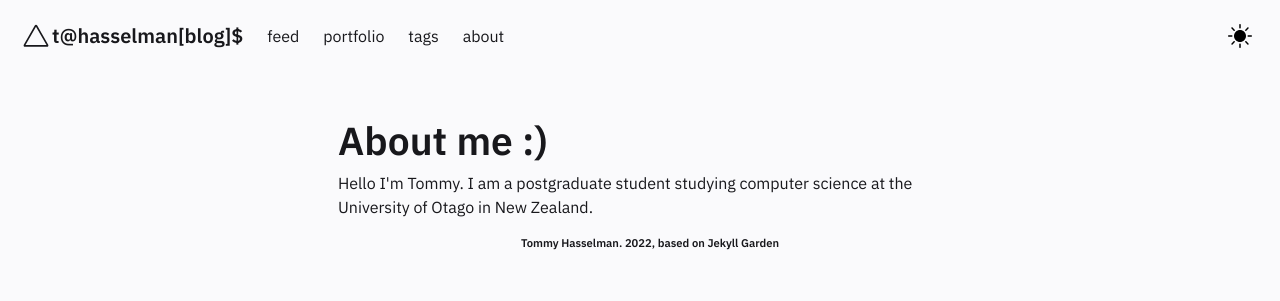
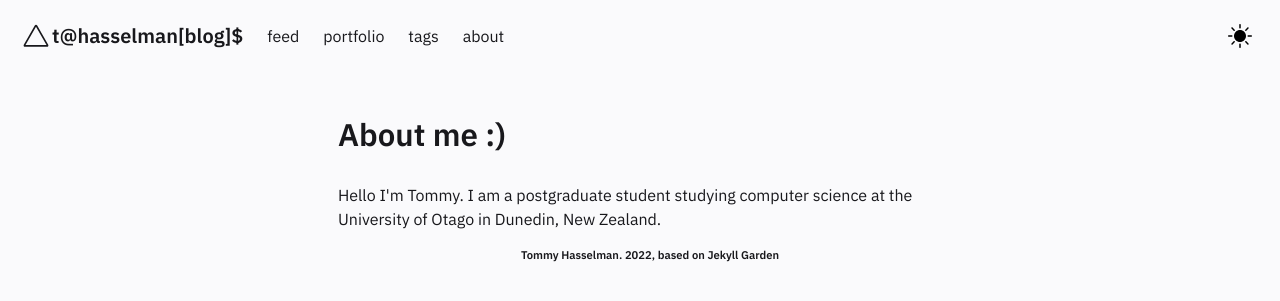
Before and after one commit to RedSoutherly/redsoutherly.github.io, a Jekyll site: the page built from pages/about.md, in a window 1280 px wide. Shown: the top 301 px of the page. Built offline with Jekyll 4.4.1, drawn with Linux system fonts in a browser that asks for light colours.

```diff
--- a/_includes/About.html
+++ b/_includes/About.html
@@ -1,5 +1,5 @@
 <div class="block">
-    <h1>About me :)</h1>
-
-    Hello I'm Tommy. I am a postgraduate student studying computer science at the University of Otago in New Zealand.
+    <h2>About me :)</h2>
+    <br>
+    Hello I'm Tommy. I am a postgraduate student studying computer science at the University of Otago in Dunedin, New Zealand.
 </div>
--- a/_includes/FeedContent.html
+++ b/_includes/FeedContent.html
@@ -2,8 +2,7 @@
     <h1>Welcome to my research blog (◕‿◕✿)</h1>
 
     Here you will find posts regarding research that I am doing.<br>
-    Currently this will just pertain to the summer research project I am working on. Although in the furture it may extend to other projects,
-    at which point you will be able to separate them using the <a class="content" href="../tags/">tags</a> page.
+    You can separate them by browsing the <a class="content" href="../tags/">tags</a> page.
 
 
     </div>
```
Also changed, not shown: _notes/Public/Honours/The Conductor.md (added, +36 -0 lines), _notes/Public/Honours/Building extraction.md (added), _notes/Public/Portfolio/Test.md (renamed from _notes/Public/ARStudentship/Test.md), assets/img/honours/silcut.png (added), assets/img/honours/sileval.png (added).
